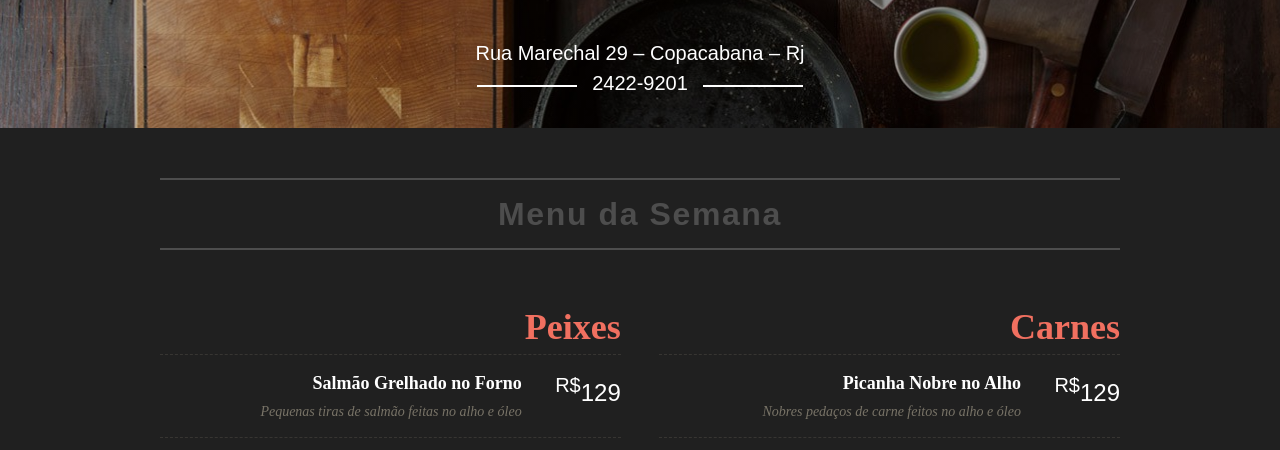
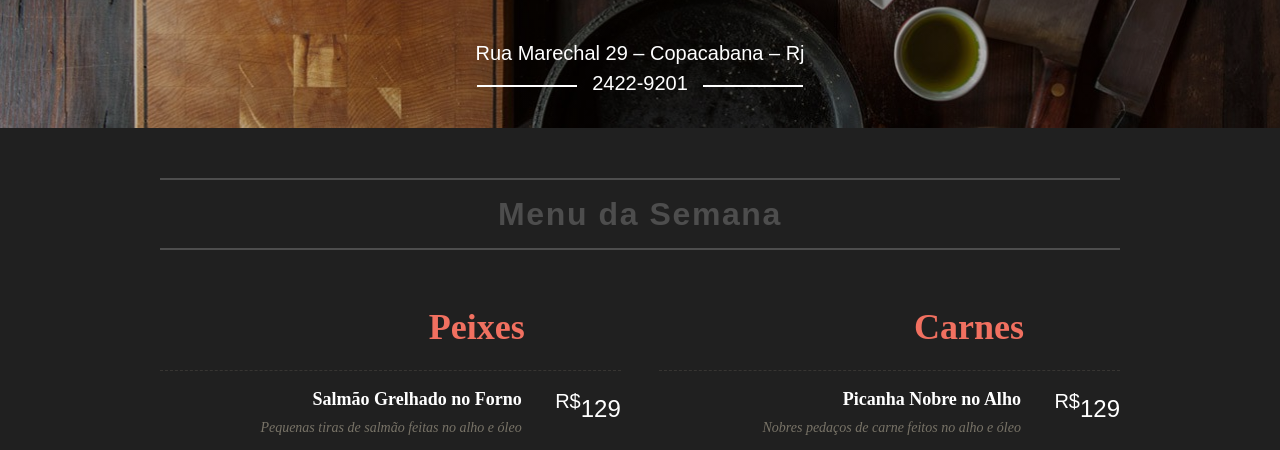
Before and after one commit to nazarepiedady/rest-static-website, a plain HTML site: page index.html in a window 1280 px wide. Shown: the part 293-743 px from the top of the page. Drawn offline with Linux system fonts and the light colour scheme.

Commit message:
chore: adjust the paddings of dishes section

```diff
--- a/public/styles/menu.css
+++ b/public/styles/menu.css
@@ -35,6 +35,8 @@
 	font-size: 2.25rem;
 	font-family: serif;
 	color: #f17060;
+	padding-right: 6rem;
+	padding-bottom: 1rem;
 	border-bottom: 1px dashed #373532;
 }
 
```
